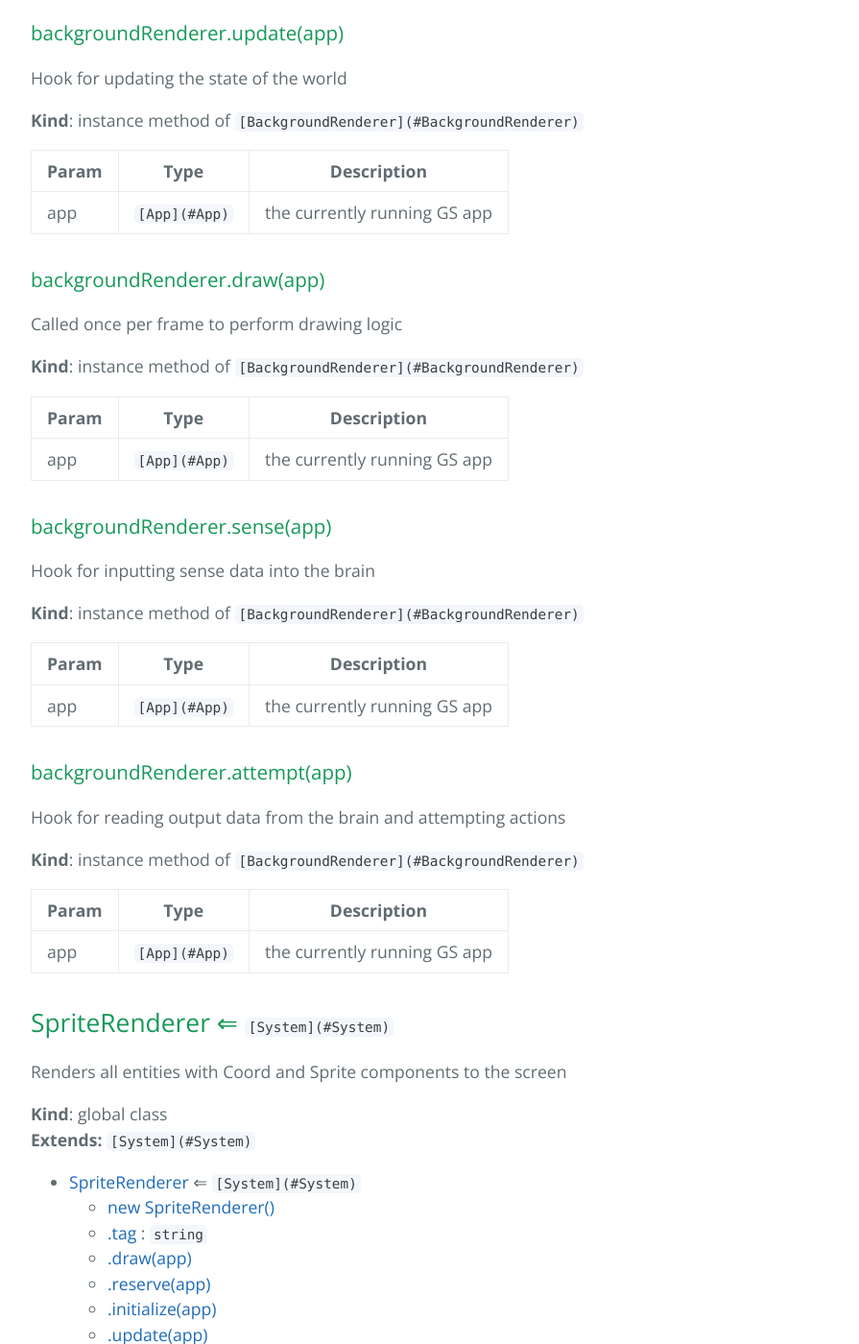
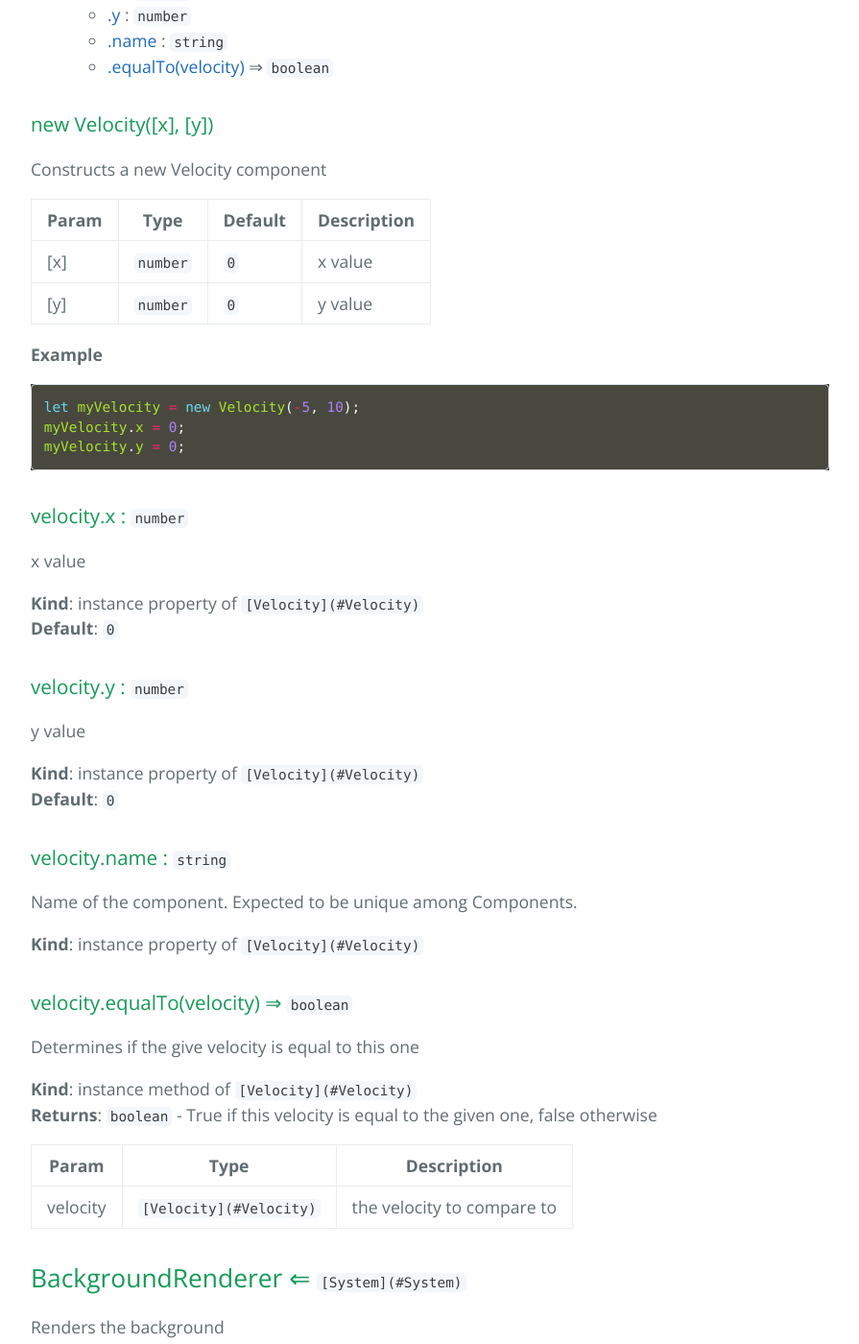
Before and after one commit to cjsauer/genetic-sandbox, a Jekyll site: the page built from docs.md, in a window 1280 px wide and 1400 px high, scrolled down 34462 px. Shown: the whole window at 96% size, without its empty margins (192-1087 px from the left). Built offline with Jekyll 4.4.1, drawn with Linux system fonts in a browser that asks for light colours; some of the changed text lies outside the part shown.

Commit message:
Update all systems to make use of the new architecture

````diff
--- a/docs.md
+++ b/docs.md
@@ -66,6 +66,9 @@
 <dt><a href="#Tile">Tile</a> ⇐ <code><a href="#Component">Component</a></code></dt>
 <dd><p>Tile is a location in the world that an entity can exist at</p>
 </dd>
+<dt><a href="#Velocity">Velocity</a> ⇐ <code><a href="#Component">Component</a></code></dt>
+<dd><p>A two dimensional velocity</p>
+</dd>
 <dt><a href="#BackgroundRenderer">BackgroundRenderer</a> ⇐ <code><a href="#System">System</a></code></dt>
 <dd><p>Renders the background</p>
 </dd>
@@ -717,6 +721,17 @@
 | Param | Type | Description |
 | --- | --- | --- |
 | entities | <code>[Array.&lt;Entity&gt;](#Entity)</code> | array of entities to add to this world |
+
+<a name="World+removeEntity"></a>
+
+### world.removeEntity(entity)
+Removes the given entity from this world
+
+**Kind**: instance method of <code>[World](#World)</code>
+
+| Param | Type | Description |
+| --- | --- | --- |
+| entity | <code>[Entity](#Entity)</code> | the entity to remove |
 
 <a name="World+getEntities"></a>
 
@@ -1046,6 +1061,7 @@
     * [.radius](#HexGrid+radius) : <code>number</code>
     * [.length](#CoordEntityIndex+length) ⇒ <code>number</code>
     * [.buildTiles()](#HexGrid+buildTiles) ⇒ <code>[Array.&lt;Entity&gt;](#Entity)</code>
+    * [.isValidCoord(coord)](#HexGrid+isValidCoord) ⇒ <code>boolean</code>
     * [.neighborsOf(coord)](#HexGrid+neighborsOf) ⇒ <code>[Array.&lt;Coord&gt;](#Coord)</code>
     * [.distanceBetween(coord1, coord2)](#HexGrid+distanceBetween) ⇒ <code>number</code>
     * [.coordToPixel(coord, radius)](#HexGrid+coordToPixel) ⇒ <code>[Point](#Point)</code>
@@ -1090,6 +1106,18 @@
 
 **Kind**: instance method of <code>[HexGrid](#HexGrid)</code>
 **Returns**: <code>[Array.&lt;Entity&gt;](#Entity)</code> - array of tile entities
+<a name="HexGrid+isValidCoord"></a>
+
+### hexGrid.isValidCoord(coord) ⇒ <code>boolean</code>
+Determines whether the given coordinate is valid within the grid
+
+**Kind**: instance method of <code>[HexGrid](#HexGrid)</code>
+**Returns**: <code>boolean</code> - True if the given coordinate is valid, false otherwise
+
+| Param | Type | Description |
+| --- | --- | --- |
+| coord | <code>[Coord](#Coord)</code> | the coordinate to check |
+
 <a name="HexGrid+neighborsOf"></a>
 
 ### hexGrid.neighborsOf(coord) ⇒ <code>[Array.&lt;Coord&gt;](#Coord)</code>
@@ -1244,6 +1272,7 @@
     * [.x](#Coord+x) : <code>number</code>
     * [.y](#Coord+y) : <code>number</code>
     * [.name](#Component+name) : <code>string</code>
+    * [.equalTo(coord)](#Coord+equalTo) ⇒ <code>boolean</code>
 
 <a name="new_Coord_new"></a>
 
@@ -1283,6 +1312,19 @@
 Name of the component. Expected to be unique among Components.
 
 **Kind**: instance property of <code>[Coord](#Coord)</code>
+<a name="Coord+equalTo"></a>
+
+### coord.equalTo(coord) ⇒ <code>boolean</code>
+Determines if the give coordinate is equal to this one
+
+**Kind**: instance method of <code>[Coord](#Coord)</code>
+**Returns**: <code>boolean</code> - True if this coordinate is equal to the given one, false
+otherwise
+
+| Param | Type | Description |
+| --- | --- | --- |
+| coord | <code>[Coord](#Coord)</code> | the coordinate to compare to |
+
 <a name="Energy"></a>
 
 ## Energy ⇐ <code>[Component](#Component)</code>
@@ -1419,6 +1461,72 @@
 Name of the component. Expected to be unique among Components.
 
 **Kind**: instance property of <code>[Tile](#Tile)</code>
+<a name="Velocity"></a>
+
+## Velocity ⇐ <code>[Component](#Component)</code>
+A two dimensional velocity
+
+**Kind**: global class
+**Extends:** <code>[Component](#Component)</code>
+
+* [Velocity](#Velocity) ⇐ <code>[Component](#Component)</code>
+    * [new Velocity([x], [y])](#new_Velocity_new)
+    * [.x](#Velocity+x) : <code>number</code>
+    * [.y](#Velocity+y) : <code>number</code>
+    * [.name](#Component+name) : <code>string</code>
+    * [.equalTo(velocity)](#Velocity+equalTo) ⇒ <code>boolean</code>
+
+<a name="new_Velocity_new"></a>
+
+### new Velocity([x], [y])
+Constructs a new Velocity component
+
+
+| Param | Type | Default | Description |
+| --- | --- | --- | --- |
+| [x] | <code>number</code> | <code>0</code> | x value |
+| [y] | <code>number</code> | <code>0</code> | y value |
+
+**Example**
+
+```js
+let myVelocity = new Velocity(-5, 10);
+myVelocity.x = 0;
+myVelocity.y = 0;
+```
+<a name="Velocity+x"></a>
+
+### velocity.x : <code>number</code>
+x value
+
+**Kind**: instance property of <code>[Velocity](#Velocity)</code>
+**Default**: <code>0</code>
+<a name="Velocity+y"></a>
+
+### velocity.y : <code>number</code>
+y value
+
+**Kind**: instance property of <code>[Velocity](#Velocity)</code>
+**Default**: <code>0</code>
+<a name="Component+name"></a>
+
+### velocity.name : <code>string</code>
+Name of the component. Expected to be unique among Components.
+
+**Kind**: instance property of <code>[Velocity](#Velocity)</code>
+<a name="Velocity+equalTo"></a>
+
+### velocity.equalTo(velocity) ⇒ <code>boolean</code>
+Determines if the give velocity is equal to this one
+
+**Kind**: instance method of <code>[Velocity](#Velocity)</code>
+**Returns**: <code>boolean</code> - True if this velocity is equal to the given one, false
+otherwise
+
+| Param | Type | Description |
+| --- | --- | --- |
+| velocity | <code>[Velocity](#Velocity)</code> | the velocity to compare to |
+
 <a name="BackgroundRenderer"></a>
 
 ## BackgroundRenderer ⇐ <code>[System](#System)</code>
@@ -2278,23 +2383,11 @@
 | --- | --- | --- |
 | app | <code>[App](#App)</code> | the currently running GS app |
 
-<a name="MovementProcessor+initialize"></a>
-
-### movementProcessor.initialize(app)
-Prepares the system for use
-
-**Kind**: instance method of <code>[MovementProcessor](#MovementProcessor)</code>
-**Overrides:** <code>[initialize](#System+initialize)</code>
-
-| Param | Type | Description |
-| --- | --- | --- |
-| app | <code>[App](#App)</code> | the currently running GS app |
-
 <a name="MovementProcessor+attempt"></a>
 
 ### movementProcessor.attempt(app)
-Makes plans to move a creature in the most prevailing direction signaled
-by the brain
+Sets creature's velocity to the most prevailing direction signaled by the
+brain
 
 **Kind**: instance method of <code>[MovementProcessor](#MovementProcessor)</code>
 **Overrides:** <code>[attempt](#System+attempt)</code>
@@ -2315,29 +2408,16 @@
 | --- | --- | --- |
 | app | <code>[App](#App)</code> | the currently running GS app |
 
-<a name="MovementProcessor+_hashCoord"></a>
-
-### movementProcessor._hashCoord(coord) ⇒ <code>string</code>
-Hashes a Coord instance for use as an object key
+<a name="System+initialize"></a>
+
+### movementProcessor.initialize(app)
+Initializes this system allowing it to perform one-time preparation logic
 
 **Kind**: instance method of <code>[MovementProcessor](#MovementProcessor)</code>
-**Returns**: <code>string</code> - hashed version of the given coord
-
-| Param | Type | Description |
-| --- | --- | --- |
-| coord | <code>[Coord](#Coord)</code> | the coord to hash |
-
-<a name="MovementProcessor+_unhashCoord"></a>
-
-### movementProcessor._unhashCoord(hash) ⇒ <code>[Coord](#Coord)</code>
-Reverses the effect of hashing a Coord instance using _hashCoord
-
-**Kind**: instance method of <code>[MovementProcessor](#MovementProcessor)</code>
-**Returns**: <code>[Coord](#Coord)</code> - the restored Coord instance
-
-| Param | Type | Description |
-| --- | --- | --- |
-| hash | <code>string</code> | the hashed Coord instance |
+
+| Param | Type | Description |
+| --- | --- | --- |
+| app | <code>[App](#App)</code> | the currently running GS app |
 
 <a name="System+draw"></a>
 
````
Also changed, not shown: other parts of docs.md (+6 -9 lines), Gemfile.lock.
